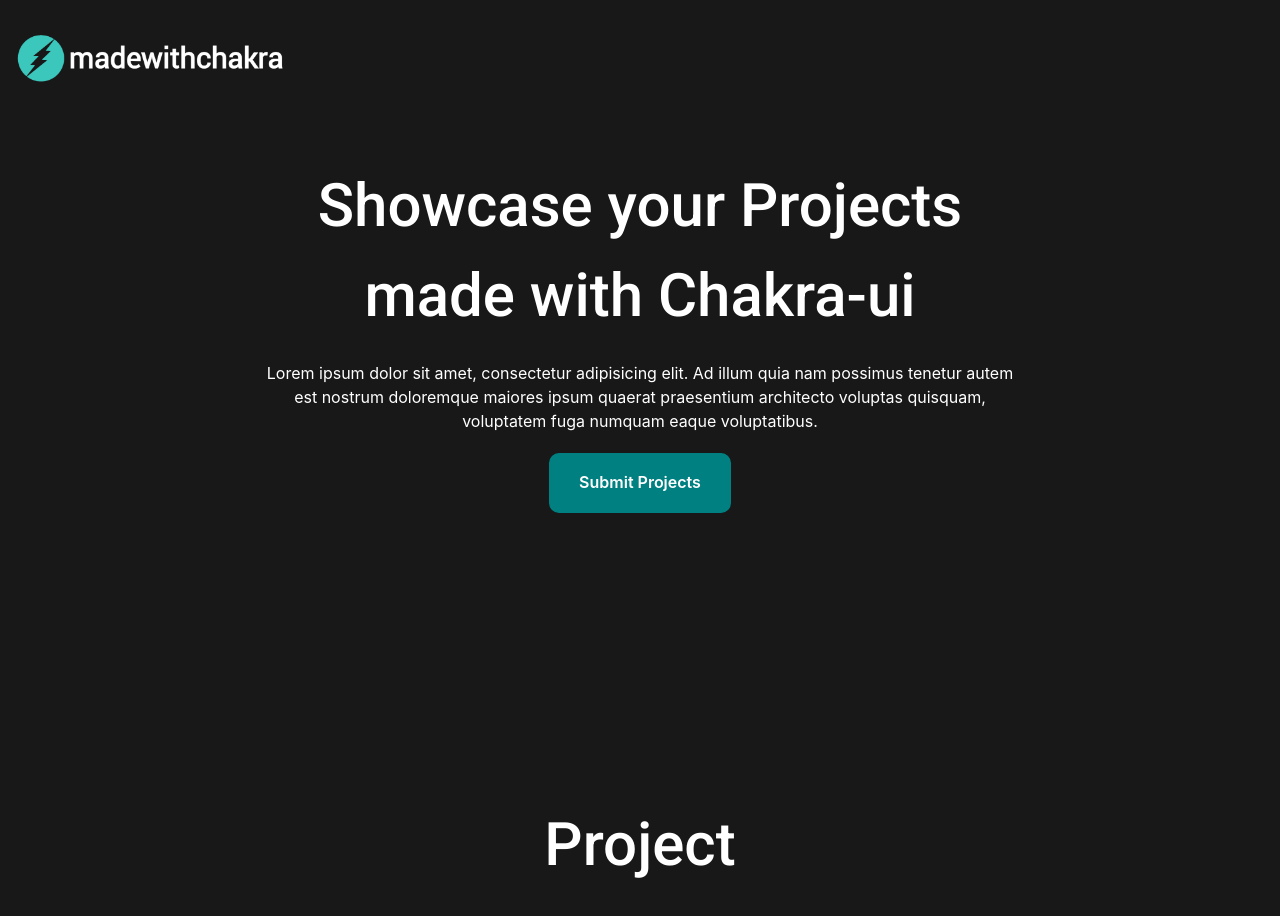
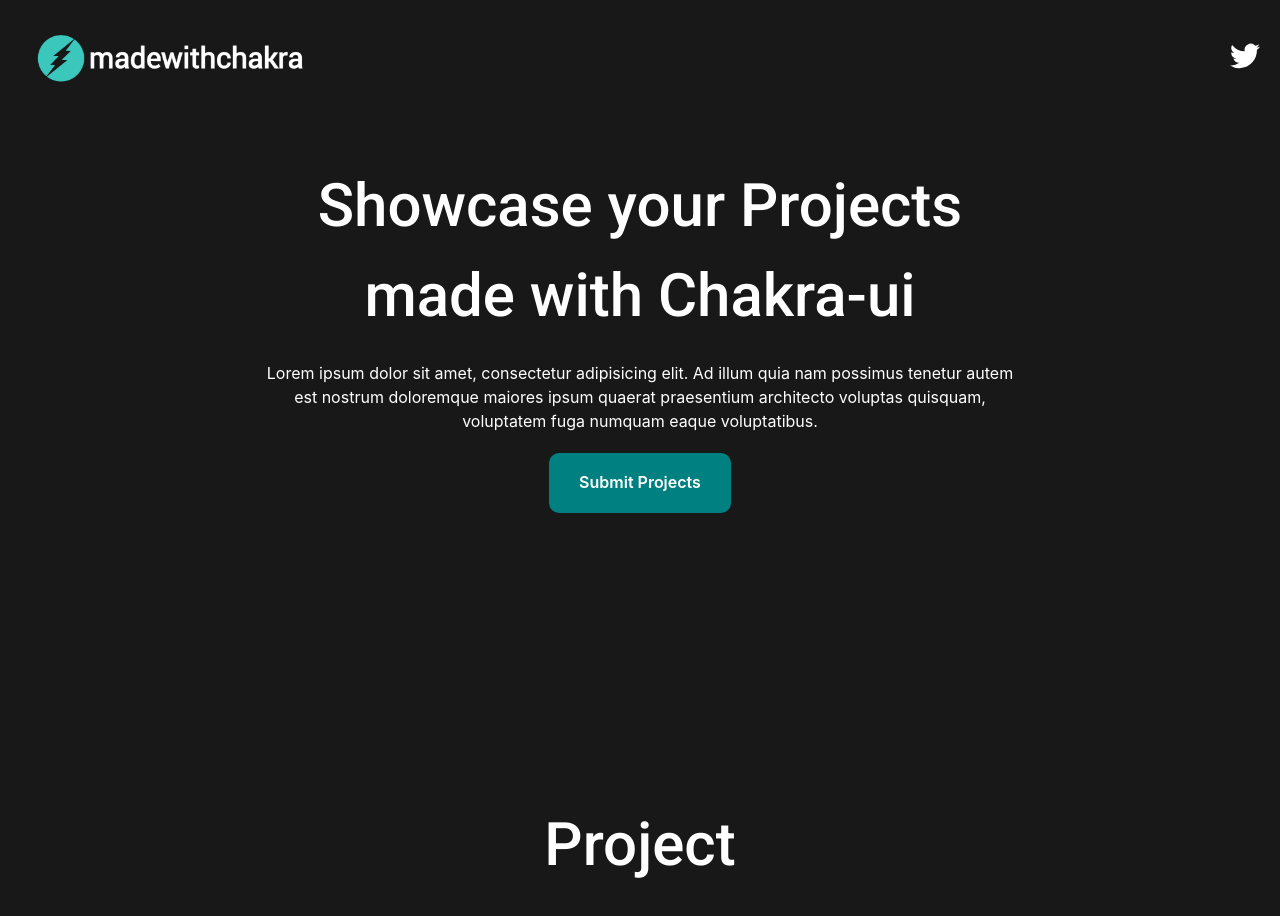
Before and after one commit to devtofunmi/madewithchakra, a React (Vite) app: page / in a window 1280 px wide. Shown: the top 916 px of the page. Built offline with nearby package versions, Linux system fonts and the light colour scheme; grey boxes are pictures that could not be loaded.

Commit message:
add twitter

```diff
--- a/src/pages/Homepage.jsx
+++ b/src/pages/Homepage.jsx
@@ -8,10 +8,12 @@
   useToast,
   Center,
   Img,
+  Link,
 } from "@chakra-ui/react";
 import SubmitProject from "../components/SubmitProject";
 import ProjectCard from "../components/ProjectCard";
 import logo from "../assets/logo.png";
+import { BsTwitter } from "react-icons/bs";
 const Homepage = () => {
   const [showPopup, setShowPopup] = useState(false);
   const closePopup = () => {
@@ -101,19 +103,23 @@
         addNewProject={addNewProject}
       />
       <Box h={"100vh"}>
-        <Flex justifyContent={"space-between"}>
-          <Img w={"300px"} src={logo} />
+        <Flex
+          justifyContent={"space-between"}
+          alignItems={"center"}
+          mx={"20px"}
+        >
           <Box>
-            {/* <Button
-            color={"white"}
-            leftIcon={<GiLoveMystery />}
-            bg={"teal"}
-            _hover={{
-              bg: "#4cbf87",
-            }}
-          >
-            Sponsor
-          </Button> */}
+            <Img w={"300px"} src={logo} />
+          </Box>
+          <Box>
+            <Link
+              fontSize={"30px"}
+              href={"https://twitter.com/madewithchakra"}
+              target={"_blank"}
+              textDecor={"none"}
+            >
+              <BsTwitter />
+            </Link>
           </Box>
         </Flex>
         <Box
```
